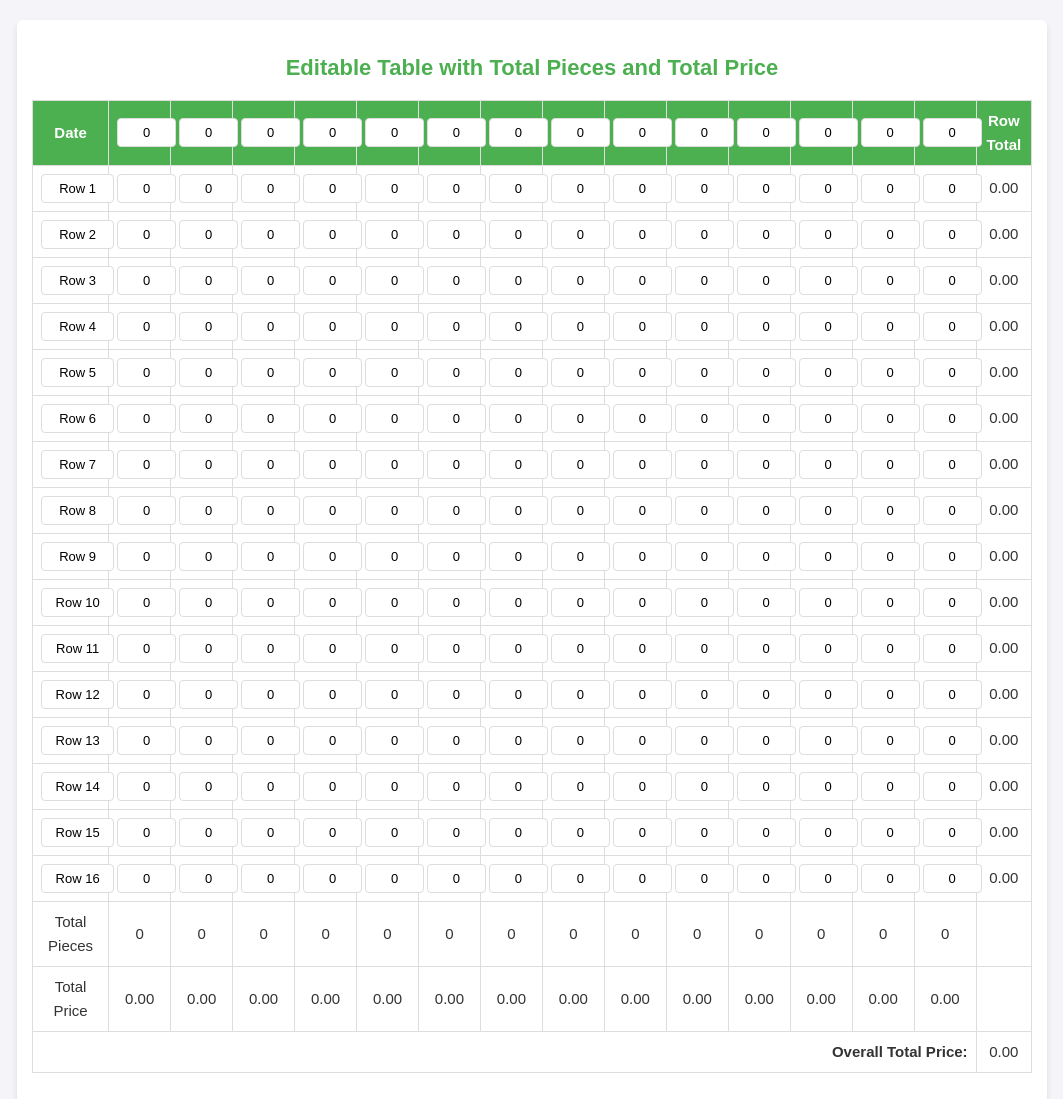
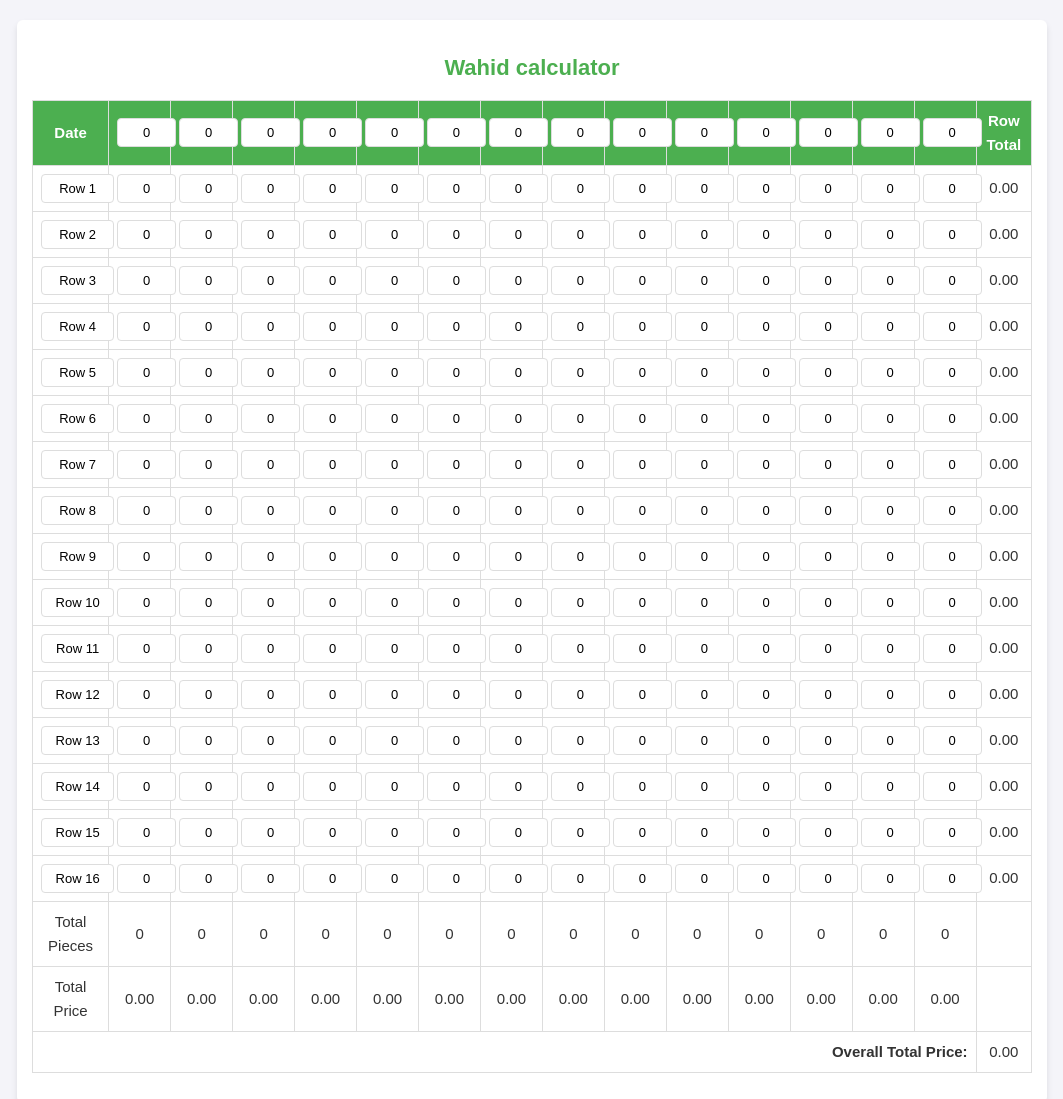
Before and after one commit to Wahid9990/Calculator1, a plain HTML site: page index.html in a window 1280 px wide. Shown: the top 1099 px of the page, without its empty margins (108-1171 px from the left). Drawn offline with Linux system fonts and the light colour scheme.

Commit message:
Add files via upload

```diff
--- a/index.html
+++ b/index.html
@@ -8,7 +8,7 @@
 </head>
 <body>
   <div class="container">
-    <h1>Editable Table with Total Pieces and Total Price</h1>
+    <h1>Wahid calculator</h1>
     <table id="editableTable">
       <thead>
         <tr>
```
